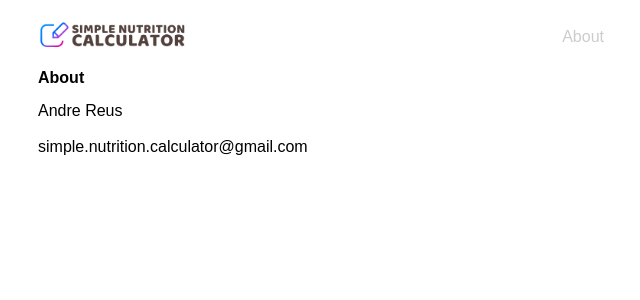
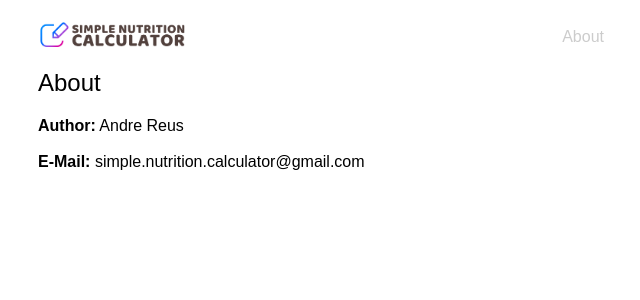
Before and after one commit to andrereus/simple-nutrition-calculator, a React (Vite) app: page /about in a window 1280 px wide. Shown: the top 300 px of the page, without its empty margins (314-954 px from the left). Built offline with nearby package versions, Linux system fonts and the light colour scheme.

Commit message:
Change about

```diff
--- a/src/components/About.js
+++ b/src/components/About.js
@@ -9,8 +9,9 @@ class About extends Component {
     return (
       <div className="about__wrapper">
         <h2 className="about__title">About</h2>
-        <p>Andre Reus</p><br />
+        <p><span className="bold">Author:</span> Andre Reus</p><br />
         <p>
+          <span className="bold">E-Mail: </span>
           {part1}@<span className="hidden">null</span>
           {part2}.{part3}
         </p>
--- a/src/styles/components/_about.scss
+++ b/src/styles/components/_about.scss
@@ -5,6 +5,6 @@
 }
 
 .about__title {
-  margin: 10px 0 15px;
-  font-weight: bold;
+  margin: 10px 0 20px;
+  font-size: 1.5rem;
 }
```
